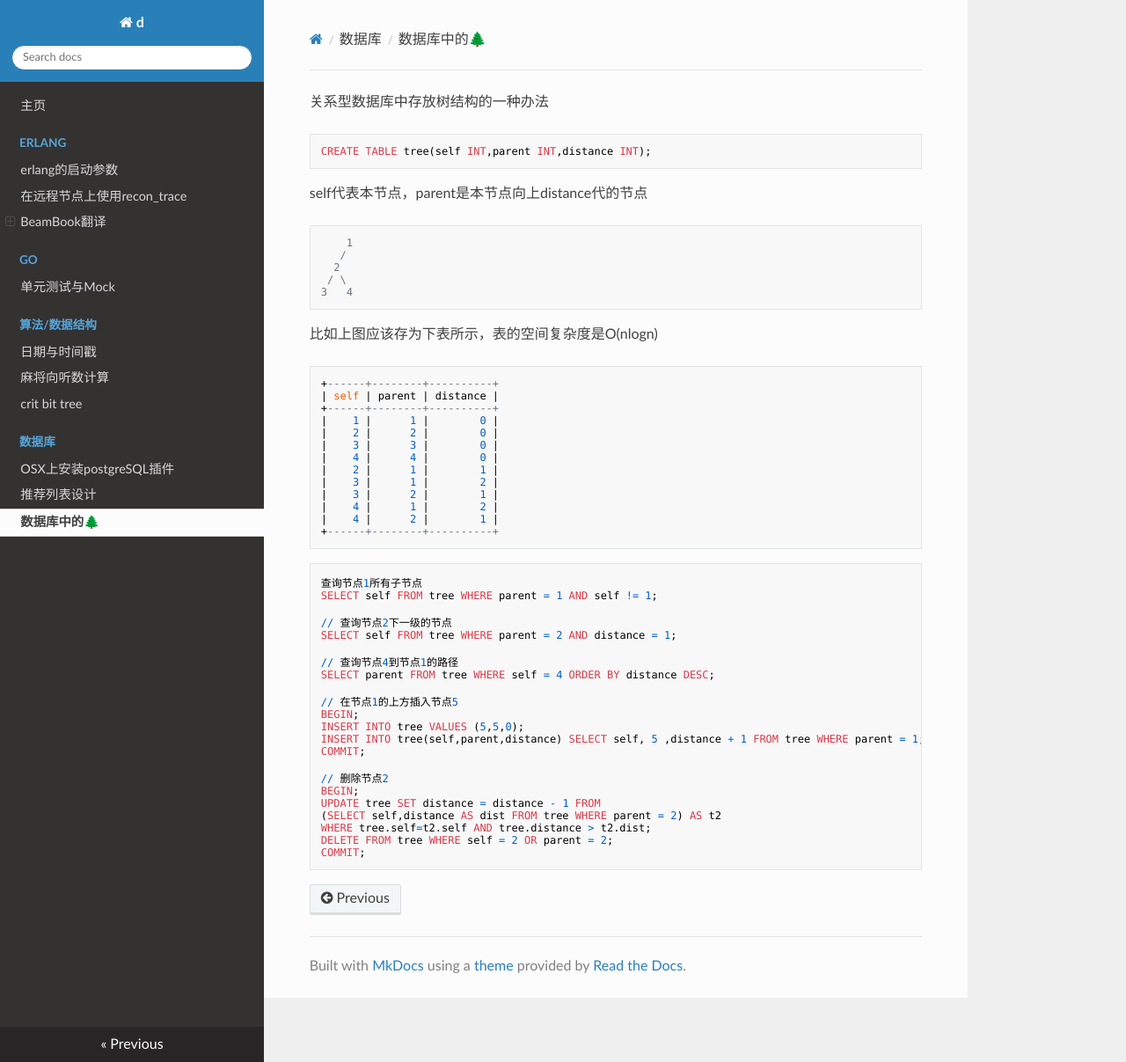
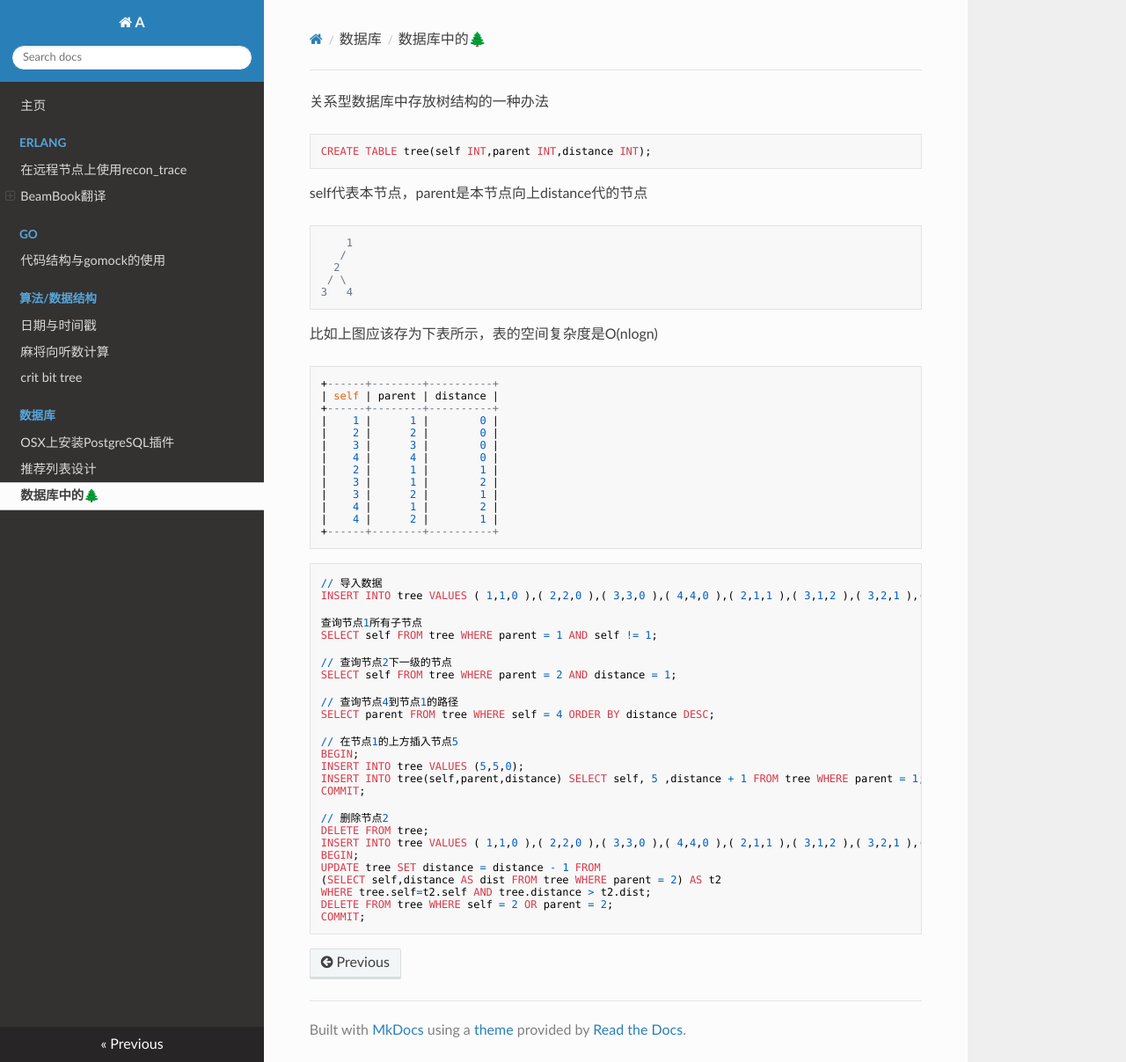
Before and after one commit to mmooyyii/mmooyyii, an MkDocs documentation site: the page built from docs/database/tree.md, in a window 1280 px wide and 1207 px high. Shown: the whole window at 88% size. Built offline with MkDocs 1.6.1, drawn with Linux system fonts in a browser that asks for light colours; nearby versions of some CDN libraries.

````diff
--- a/docs/database/tree.md
+++ b/docs/database/tree.md
@@ -29,6 +29,9 @@ self代表本节点，parent是本节点向上distance代的节点
     +------+--------+----------+
 
 ```sql
+// 导入数据
+INSERT INTO tree VALUES ( 1,1,0 ),( 2,2,0 ),( 3,3,0 ),( 4,4,0 ),( 2,1,1 ),( 3,1,2 ),( 3,2,1 ),( 4,1,2 ),( 4,2,1 );
+
 查询节点1所有子节点
 SELECT self FROM tree WHERE parent = 1 AND self != 1;
 
@@ -45,6 +48,8 @@ INSERT INTO tree(self,parent,distance) SELECT self, 5 ,distance + 1 FROM tree WH
 COMMIT;
 
 // 删除节点2
+DELETE FROM tree;
+INSERT INTO tree VALUES ( 1,1,0 ),( 2,2,0 ),( 3,3,0 ),( 4,4,0 ),( 2,1,1 ),( 3,1,2 ),( 3,2,1 ),( 4,1,2 ),( 4,2,1 );
 BEGIN;
 UPDATE tree SET distance = distance - 1 FROM
 (SELECT self,distance AS dist FROM tree WHERE parent = 2) AS t2
--- a/mkdocs.yml
+++ b/mkdocs.yml
@@ -1,4 +1,4 @@
-site_name: d
+site_name: A
 theme:
   name: readthedocs
   highlightjs: true
@@ -6,17 +6,16 @@ theme:
 nav:
   - 主页: index.md
   - erlang:
-      - erlang的启动参数: erlang/start_args.md
       - 在远程节点上使用recon_trace: erlang/recon_trace.md
       - BeamBook翻译:
           - Part I:ERTS: erlang/beambook/ERTS_1.md
   - go:
-      - 单元测试与Mock: go/unittest_and_mock.md
+      - 代码结构与gomock的使用: go/gomock.md
   - 算法/数据结构:
       - 日期与时间戳: algorithm/timestamp.md
       - 麻将向听数计算: mahjong/向听数.md
       - crit bit tree: data_structure/crit_bit_tree.md
   - 数据库:
-      - OSX上安装postgreSQL插件: database/postgresql_plugin.md
+      - OSX上安装PostgreSQL插件: database/postgresql_plugin.md
       - 推荐列表设计: database/tiplist.md
       - 数据库中的🌲: database/tree.md
````
Also changed, not shown: docs/erlang/start_args.md (deleted, +0 -18 lines), docs/go/gomock.md (added, +25 -0 lines), docs/index.md (+32 -0 lines), readme.md (+15 -0 lines), docs/go/unittest_and_mock.md (deleted).
